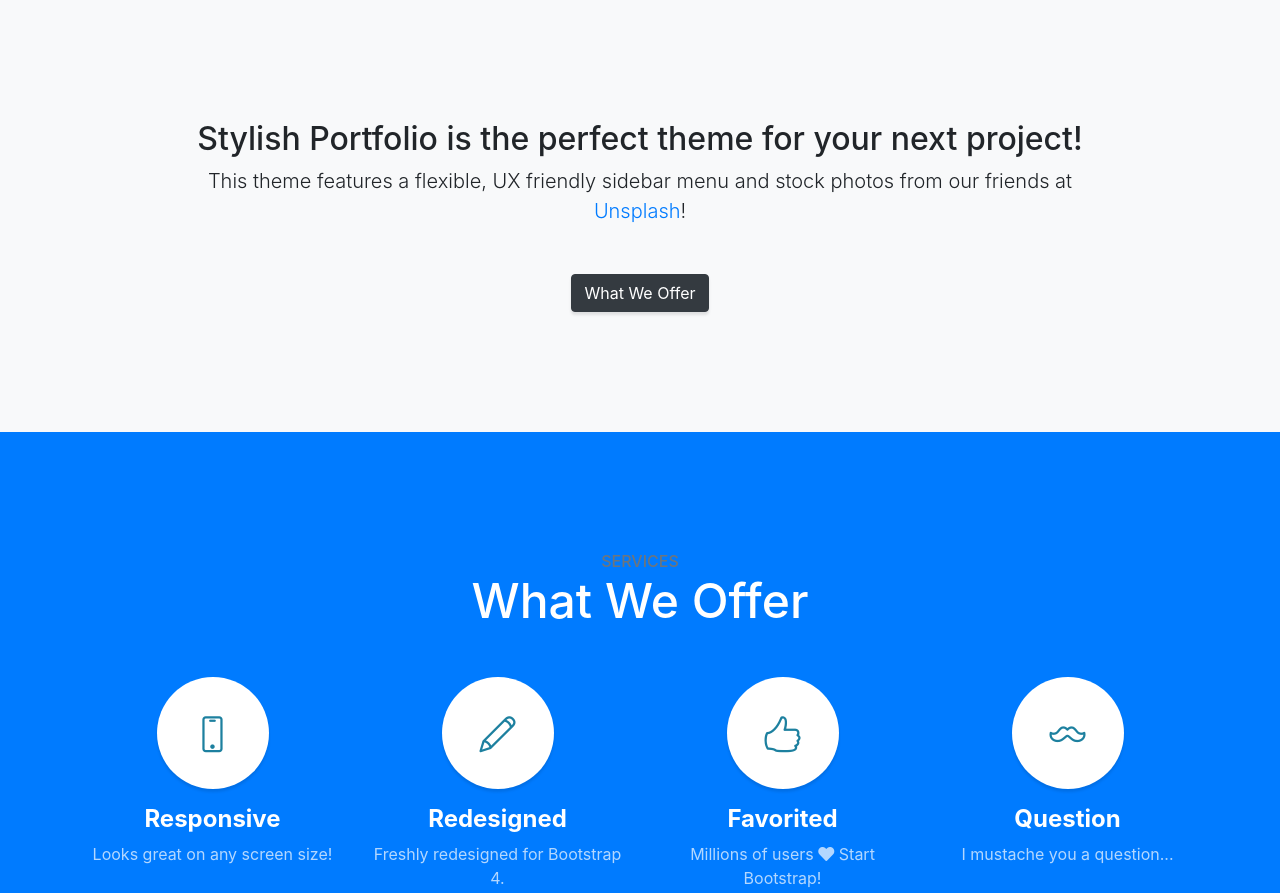
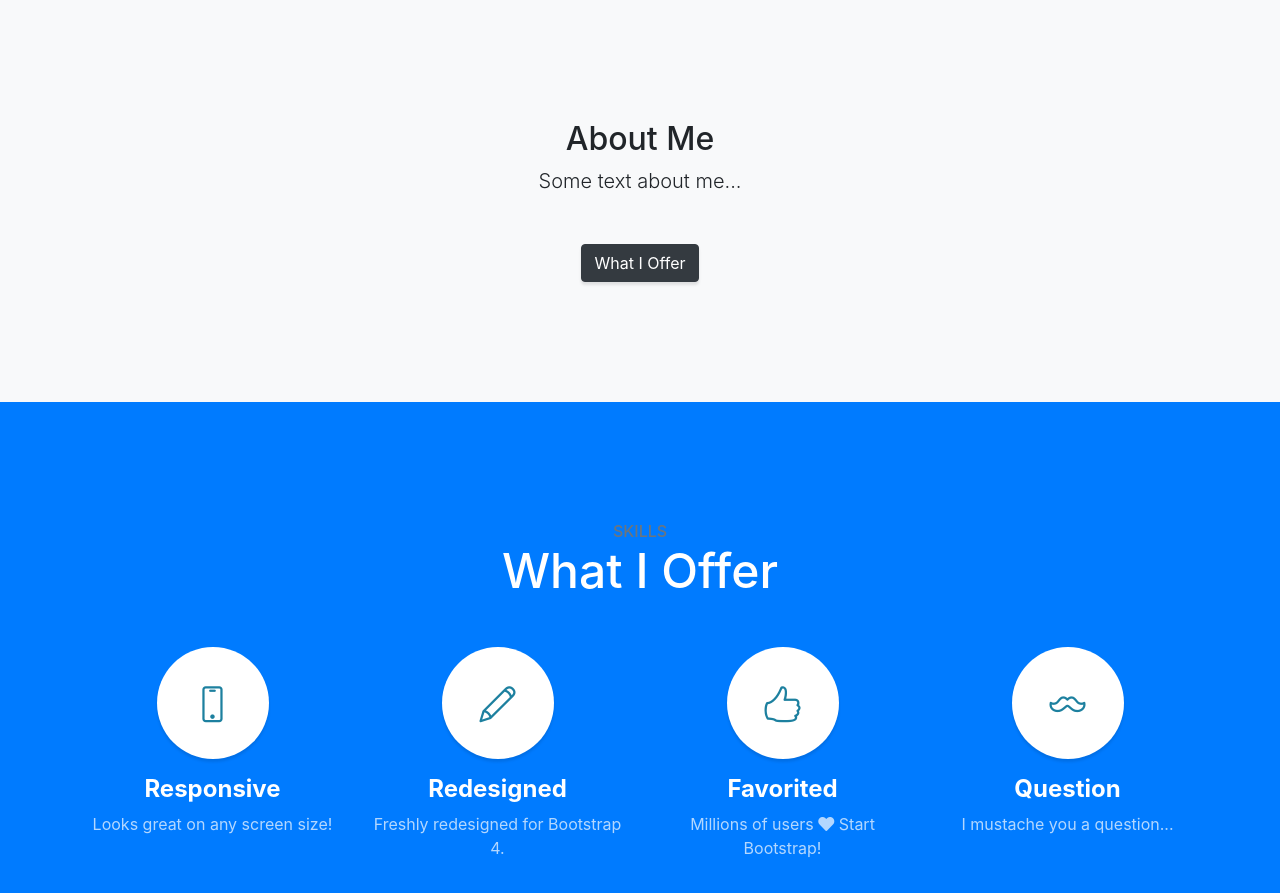
Before and after one commit to chrismccarthy13/chrismccarthy.github.io, a website with bundled scripts: page index.html in a window 1280 px wide. Shown: the part 800-1693 px from the top of the page. Built offline with nearby package versions, Linux system fonts and the light colour scheme.

Commit message:
Some text changes

```diff
--- a/index.html
+++ b/index.html
@@ -8,7 +8,7 @@
   <meta name="description" content="">
   <meta name="author" content="">
 
-  <title>Chris McCarthy Portfolio - Start Bootstrap Template</title>
+  <title>Chris McCarthy's Portfolio</title>
 
   <!-- Bootstrap Core CSS -->
   <link href="vendor/bootstrap/css/bootstrap.min.css" rel="stylesheet">
@@ -32,7 +32,7 @@
   <nav id="sidebar-wrapper">
     <ul class="sidebar-nav">
       <li class="sidebar-brand">
-        <a class="js-scroll-trigger" href="#page-top">Start Bootstrap</a>
+        <a class="js-scroll-trigger" href="#page-top">Chris McCarthy's Portfolio</a>
       </li>
       <li class="sidebar-nav-item">
         <a class="js-scroll-trigger" href="#page-top">Home</a>
@@ -41,7 +41,7 @@
         <a class="js-scroll-trigger" href="#about">About</a>
       </li>
       <li class="sidebar-nav-item">
-        <a class="js-scroll-trigger" href="#services">Services</a>
+        <a class="js-scroll-trigger" href="#services">Skills</a>
       </li>
       <li class="sidebar-nav-item">
         <a class="js-scroll-trigger" href="#portfolio">Portfolio</a>
@@ -69,21 +69,20 @@
     <div class="container text-center">
       <div class="row">
         <div class="col-lg-10 mx-auto">
-          <h2>Stylish Portfolio is the perfect theme for your next project!</h2>
-          <p class="lead mb-5">This theme features a flexible, UX friendly sidebar menu and stock photos from our friends at
-            <a href="https://unsplash.com/">Unsplash</a>!</p>
-          <a class="btn btn-dark btn-xl js-scroll-trigger" href="#services">What We Offer</a>
+          <h2>About Me</h2>
+          <p class="lead mb-5">Some text about me...</p>
+          <a class="btn btn-dark btn-xl js-scroll-trigger" href="#services">What I Offer</a>
         </div>
       </div>
     </div>
   </section>
 
-  <!-- Services -->
+  <!-- Skills -->
   <section class="content-section bg-primary text-white text-center" id="services">
     <div class="container">
       <div class="content-section-heading">
-        <h3 class="text-secondary mb-0">Services</h3>
-        <h2 class="mb-5">What We Offer</h2>
+        <h3 class="text-secondary mb-0">Skills</h3>
+        <h2 class="mb-5">What I Offer</h2>
       </div>
       <div class="row">
         <div class="col-lg-3 col-md-6 mb-5 mb-lg-0">
```
